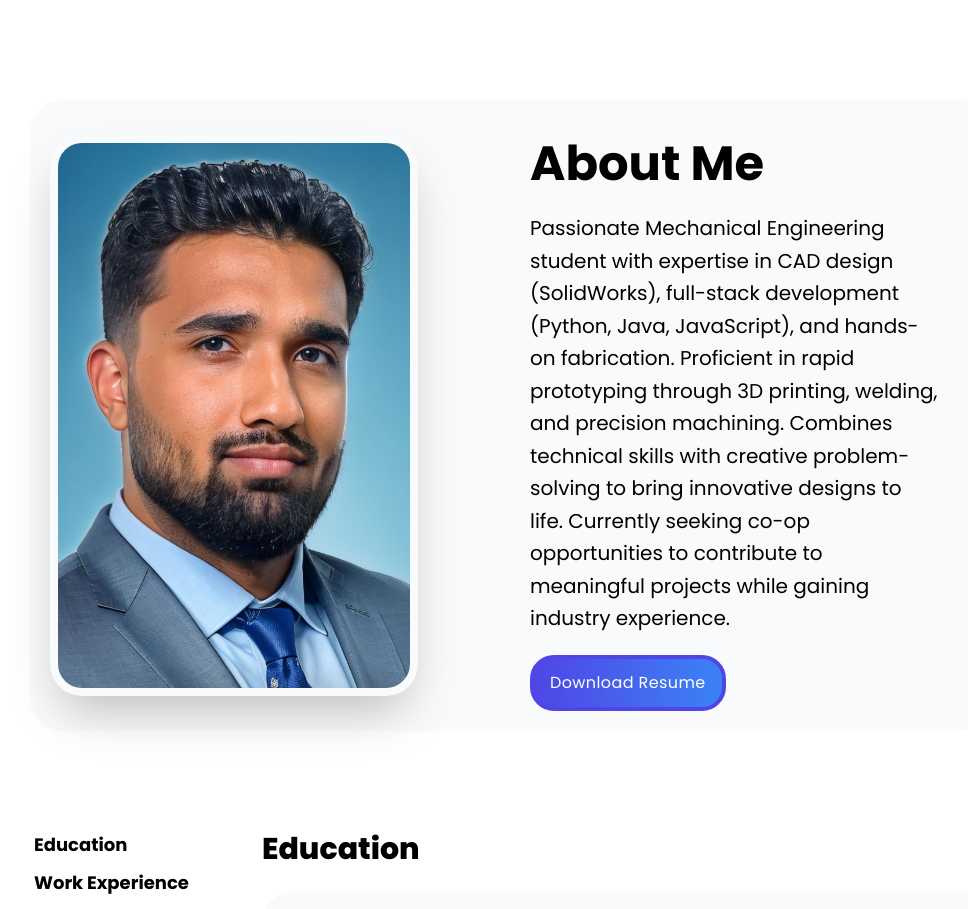
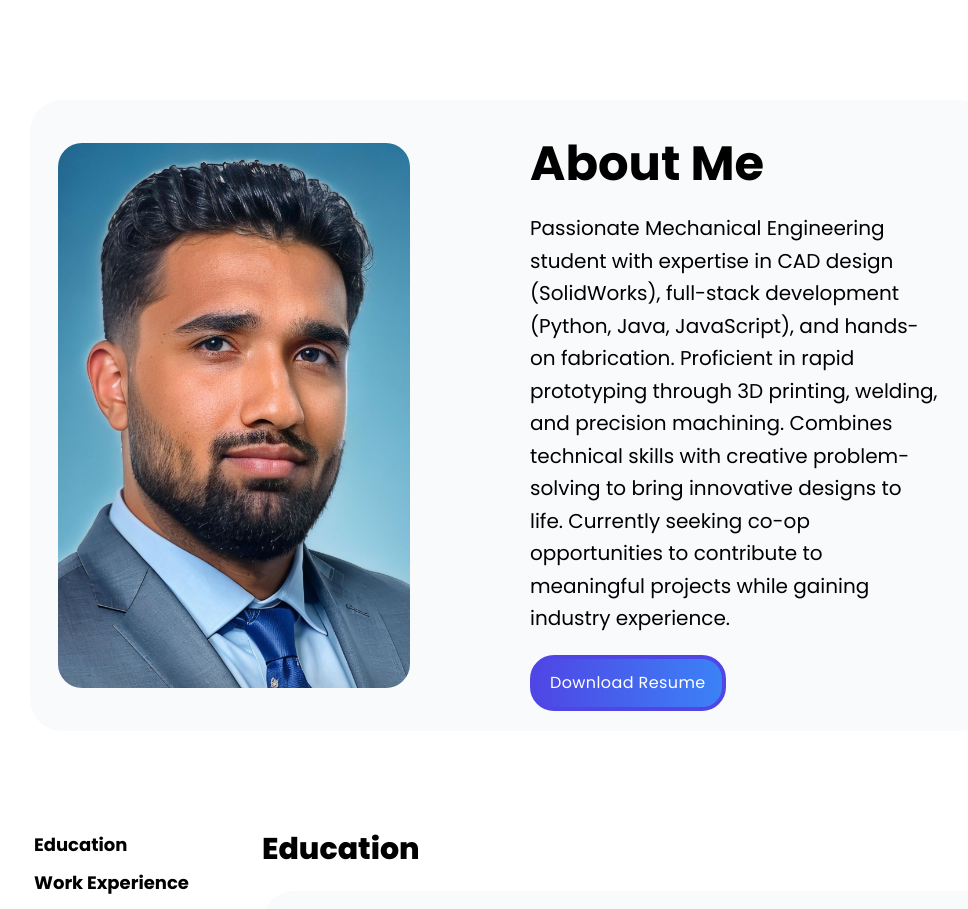
Before and after one commit to ashraf-h2/portfolio, a Next.js app: page / in a window 1280 px wide. Shown: the part 800-1709 px from the top of the page, without its empty margins (130-1098 px from the left). Built offline with nearby package versions, Linux system fonts and the light colour scheme; a web font is replaced by a local one.

Commit message:
Update image shadow

```diff
--- a/components/section/ProjectDescriber.js
+++ b/components/section/ProjectDescriber.js
@@ -8,7 +8,7 @@ export default function ProjectDescriber({leftDisplay, rightDisplay}) {
         <div className="w-full lg:w-[40%] lg:max-w-[40%] lg:basis-[40%]">
           <div className="flex items-stretch justify-center">
             <div
-              className="flex p-2 shadow-2xl w-full h-full rounded-4xl"
+              className="flex p-2 w-full h-full rounded-4xl"
             >
               <span className="w-full h-full">
                 {leftDisplay}
```
